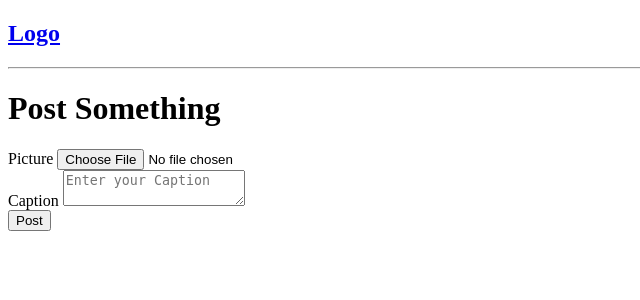
After one commit to ColinAdo/SocialHuB, a Django app: page /uploadpost/ in a window 1280 px wide. The commit adds this page. Shown: the top 300 px of the page, without its empty margins (0-640 px from the left). Run offline with Django 4.2, Linux system fonts and the light colour scheme.

Commit message:
Feat: Add uploadpost.html and display posts

```diff
--- a/core/admin.py
+++ b/core/admin.py
@@ -1,5 +1,6 @@
 from django.contrib import admin
-from .models import Profile
+from .models import Profile, Post
 
 # Register your models here.
 admin.site.register(Profile)
+admin.site.register(Post)
--- /dev/null
+++ b/core/templates/core/uploadpost.html
@@ -0,0 +1,19 @@
+{% extends 'base.html' %}
+
+
+{% block content %}
+<h1>Post Something</h1>
+        <form action="" method="POST" enctype="multipart/form-data">
+            {% csrf_token %}
+            <div>
+                <label for="">Picture</label>
+                <input type="file" name="image" required>
+            </div>
+            <div>
+                <label for="">Caption</label>
+                <textarea name="caption" placeholder="Enter your Caption"></textarea>
+            </div>
+
+            <input type="submit" value="Post">
+        </form>
+{% endblock content %}
--- a/core/urls.py
+++ b/core/urls.py
@@ -9,4 +9,5 @@ urlpatterns = [
     path('signout/', views.signout, name='signout'),
 
     path('settings/', views.settings, name='settings'),
+    path('uploadpost/', views.uploadpost, name='uploadpost'),
 ]
--- a/core/views.py
+++ b/core/views.py
@@ -3,13 +3,16 @@ from django.contrib.auth.models import User
 from django.contrib import messages
 from django.contrib.auth import authenticate, login, logout
 
-from .models import Profile
+from .models import Profile, Post
 
 
 def home(request):
     template = 'core/index.html'
+    posts = Post.objects.all()
 
-    context = {}
+    context = {
+        'posts': posts,
+    }
     return render(request, template, context)
 
 
@@ -97,3 +100,19 @@ def settings(request):
         'user_profile': user_profile
     }
     return render(request, template, context)
+
+def uploadpost(request):
+    template = 'core/uploadpost.html'
+    user = request.user
+
+    if request.method == 'POST':
+        author = User.objects.get(username=user)
+        image = request.FILES.get('image')
+        caption = request.POST['caption']
+
+        new_post = Post.objects.create(author=author, image=image, caption=caption)
+        new_post.save()
+        messages.success(request, 'You have posted successfully')
+        return redirect('core:home')
+    context = {}
+    return render(request, template, context)
--- a/templates/nav.html
+++ b/templates/nav.html
@@ -8,7 +8,7 @@
             <input type="text" name="user" placeholder="Search for a user...." required>
             <button type="submit">Search</button>
         </form>
-        <a href="#">Create Post</a>
+        <a href="{% url 'core:uploadpost' %}">Create Post</a>
         <a href="#">Profile</a>
         <a href="{% url 'core:settings' %}">Settings</a>
         <a href="{% url 'core:signout' %}">Logout</a>
```
Also changed, not shown: core/models.py (+14 -1 lines), core/templates/core/index.html (+10 -0 lines).
